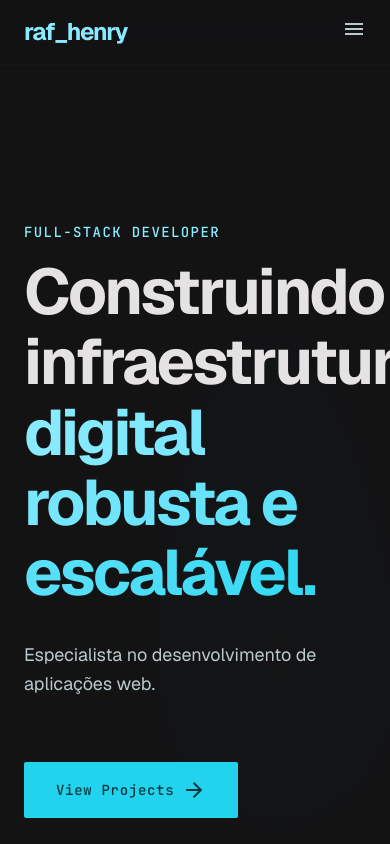
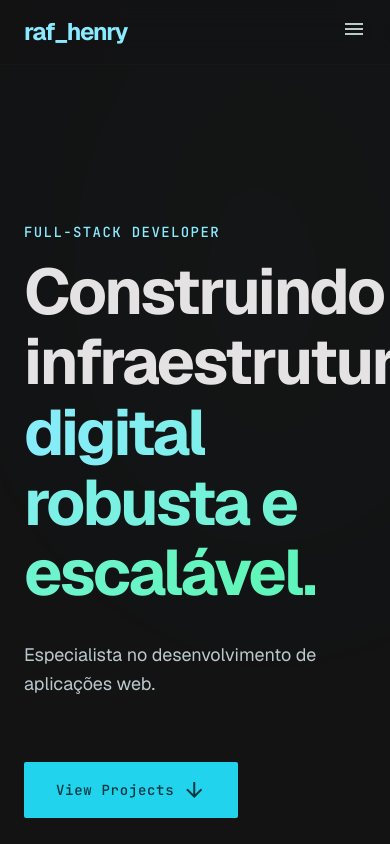
Before and after one commit to raf-henry/SitePortfolio, an Angular app: page / in a window 390 px wide. Shown: the top 844 px of the page. Built offline with nearby package versions, Linux system fonts and the light colour scheme.

Commit message:
feat: adicionar animações dinâmicas e micro-interações para dar vida ao site

```diff
--- a/src/app/app.html
+++ b/src/app/app.html
@@ -9,7 +9,7 @@
                 (click)="featuredProjects.scrollIntoView({ behavior: 'smooth' })">Projects</a>
         </nav>
         <button
-            class="hidden md:block bg-primary-container text-on-primary font-label-md text-label-md px-6 py-2 rounded-DEFAULT transition-all duration-200 glow-effect">
+            class="hidden md:block bg-primary-container text-on-primary font-label-md text-label-md px-6 py-2 rounded-DEFAULT transition-all duration-300 hover:scale-105 glow-effect">
             Resume
         </button>
         <button class="md:hidden text-on-surface-variant">
@@ -26,7 +26,7 @@
                 Developer</p>
             <h1 class="font-headline-xl text-headline-xl mb-stack-md text-on-surface">
                 Construindo infraestrutura <br />
-                <span class="text-transparent bg-clip-text bg-gradient-to-r from-primary to-primary-fixed-dim">digital
+                <span class="text-transparent bg-clip-text bg-gradient-to-r from-primary via-tertiary to-primary-fixed-dim animate-gradient-pan">digital
                     robusta e escalável.</span>
             </h1>
             <p class="font-body-lg text-body-lg text-on-surface-variant mb-stack-lg max-w-2xl">
@@ -34,14 +34,14 @@
             </p>
             <div class="flex flex-wrap gap-4">
                 <button (click)="featuredProjects.scrollIntoView({ behavior: 'smooth' })"
-                    class="bg-primary-container text-on-primary font-label-md text-label-md px-8 py-4 rounded-DEFAULT transition-all duration-200 glow-effect flex items-center gap-2">
-                    View Projects <span class="material-symbols-outlined text-[20px]">arrow_forward</span>
+                    class="bg-primary-container text-on-primary font-label-md text-label-md px-8 py-4 rounded-DEFAULT transition-all duration-300 hover:scale-105 hover:shadow-[0_0_20px_rgba(34,211,238,0.4)] glow-effect flex items-center gap-2 group/btn">
+                    View Projects <span class="material-symbols-outlined text-[20px] group-hover/btn:translate-x-1 transition-transform">arrow_downward</span>
                 </button>
             </div>
         </div>
         <!-- Abstract Background Element -->
         <div
-            class="absolute right-0 top-1/2 -translate-y-1/2 w-1/2 h-[600px] opacity-20 pointer-events-none blur-[100px] rounded-full bg-gradient-to-tr from-primary/10 to-transparent">
+            class="absolute right-0 top-1/2 -translate-y-1/2 w-1/2 h-[600px] pointer-events-none blur-[120px] rounded-full bg-gradient-to-tr from-primary/20 via-tertiary/10 to-transparent animate-blob-float">
         </div>
     </section>
     <!-- Featured Projects -->
@@ -52,13 +52,13 @@
         <div class="flex flex-col gap-stack-lg">
             <!-- Project Card 1: FinanceSys -->
             <div
-                class="group relative bg-surface-container-low rounded-DEFAULT overflow-hidden border border-transparent hover:border-primary/20 transition-all duration-300 flex flex-col lg:flex-row">
-                <div class="lg:w-3/5 overflow-hidden">
+                class="group relative bg-surface-container-low rounded-DEFAULT overflow-hidden border border-transparent hover:border-primary/30 hover:-translate-y-2 hover:shadow-[0_20px_40px_-15px_rgba(0,0,0,0.5)] hover:shadow-primary/10 transition-all duration-500 flex flex-col lg:flex-row">
+                <div class="lg:w-2/3 overflow-hidden">
                     <img alt="FinanceSys Preview"
-                        class="w-full h-full object-contain opacity-80 group-hover:opacity-100 group-hover:scale-105 transition-all duration-500"
+                        class="w-full h-auto block opacity-80 group-hover:opacity-100 group-hover:scale-105 transition-all duration-500"
                         src="/images/TelaLogin-FinanceSys.png" />
                 </div>
-                <div class="lg:w-2/5 p-8 lg:p-12 flex flex-col justify-center">
+                <div class="lg:w-1/3 p-8 lg:p-10 flex flex-col justify-center">
                     <div class="flex gap-2 mb-6 flex-wrap">
                         <span
                             class="font-label-sm text-label-sm bg-primary/10 text-primary px-3 py-1.5 rounded-sm border border-primary/20">Angular</span>
@@ -88,13 +88,13 @@
 
             <!-- Project Card 2: BibliotecaSystem -->
             <div
-                class="group relative bg-surface-container-low rounded-DEFAULT overflow-hidden border border-transparent hover:border-primary/20 transition-all duration-300 flex flex-col lg:flex-row-reverse">
-                <div class="lg:w-3/5 overflow-hidden">
+                class="group relative bg-surface-container-low rounded-DEFAULT overflow-hidden border border-transparent hover:border-primary/30 hover:-translate-y-2 hover:shadow-[0_20px_40px_-15px_rgba(0,0,0,0.5)] hover:shadow-primary/10 transition-all duration-500 flex flex-col lg:flex-row-reverse">
+                <div class="lg:w-2/3 overflow-hidden">
                     <img alt="BibliotecaSystem Preview"
-                        class="w-full h-full object-contain opacity-80 group-hover:opacity-100 group-hover:scale-105 transition-all duration-500"
+                        class="w-full h-auto block opacity-80 group-hover:opacity-100 group-hover:scale-105 transition-all duration-500"
                         src="images/TelaEmprestimos-BibliotecaSystem.png" />
                 </div>
-                <div class="lg:w-2/5 p-8 lg:p-12 flex flex-col justify-center">
+                <div class="lg:w-1/3 p-8 lg:p-10 flex flex-col justify-center">
                     <div class="flex gap-2 mb-6 flex-wrap">
                         <span
                             class="font-label-sm text-label-sm bg-primary/10 text-primary px-3 py-1.5 rounded-sm border border-primary/20">Angular</span>
@@ -129,9 +129,9 @@
             © 2026 HENRY RAFAEL.
         </div>
         <div class="flex gap-6">
-            <a class="hover:text-primary hover:shadow-[0_0_32px_rgba(47,217,244,0.2)] transition-all duration-300"
+            <a class="hover:text-primary hover:scale-110 hover:shadow-[0_0_32px_rgba(47,217,244,0.4)] transition-all duration-300 inline-block"
                 href="https://github.com/raf-henry" target="_blank" rel="noopener">Github</a>
-            <a class="hover:text-primary hover:shadow-[0_0_32px_rgba(47,217,244,0.2)] transition-all duration-300"
+            <a class="hover:text-primary hover:scale-110 hover:shadow-[0_0_32px_rgba(47,217,244,0.4)] transition-all duration-300 inline-block"
                 href="https://www.linkedin.com/in/henryrafaelbco/" target="_blank" rel="noopener">LinkedIn</a>
         </div>
     </div>
--- a/src/index.html
+++ b/src/index.html
@@ -2,7 +2,7 @@
 <html class="dark" lang="en">
 <head>
   <meta charset="utf-8">
-  <title>ARCHITECT OF CODE</title>
+  <title>raf_henryPortfolio</title>
   <base href="/">
   <meta name="viewport" content="width=device-width, initial-scale=1">
   <link rel="icon" type="image/x-icon" href="favicon.ico">
--- a/src/styles.css
+++ b/src/styles.css
@@ -110,3 +110,30 @@ body {
 .glow-effect:hover {
     box-shadow: 0 0 32px rgba(34, 211, 238, 0.2);
 }
+
+/* Custom Animations for Dynamism */
+@keyframes gradient-pan {
+  0% { background-position: 0% 50%; }
+  50% { background-position: 100% 50%; }
+  100% { background-position: 0% 50%; }
+}
+.animate-gradient-pan {
+  background-size: 200% 200%;
+  animation: gradient-pan 6s ease infinite;
+}
+
+@keyframes blob-float {
+  0%, 100% { transform: translateY(-50%) scale(1); opacity: 0.2; }
+  50% { transform: translateY(-60%) scale(1.2); opacity: 0.3; }
+}
+.animate-blob-float {
+  animation: blob-float 12s infinite ease-in-out;
+}
+
+@keyframes float-subtle {
+  0%, 100% { transform: translateY(0); }
+  50% { transform: translateY(-10px); }
+}
+.animate-float-subtle {
+  animation: float-subtle 6s infinite ease-in-out;
+}
```
